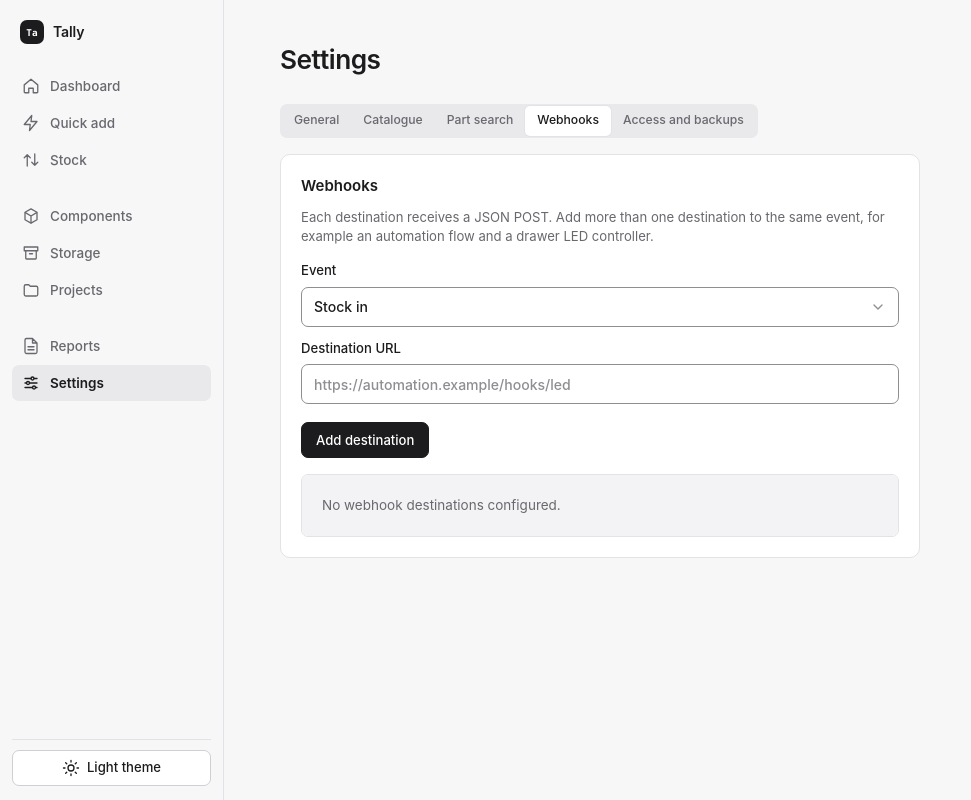
After one commit to alankey-dev/tally, a Flask app: page /settings/webhooks in a window 1280 px wide. The commit adds this page. Shown: the whole page, without its empty margins (0-971 px from the left). Run offline with Flask 3, Linux system fonts and the light colour scheme; data comes from the database, SQL or seed files in the repository; data that the repository does not hold is empty.

Commit message:
Split settings into section pages
Co-Authored-By: Claude Sonnet 5.5 <noreply@anthropic.com>
Claude-Session: https://claude.ai/code/session_01SAVytd6uHFDdTLGzdAd3AH

```diff
--- a/app/main.py
+++ b/app/main.py
@@ -786,13 +786,26 @@ def export_rows(rows, columns, filename, format, title):
     pdf.save(); output.seek(0)
     return send_file(output, mimetype="application/pdf", as_attachment=True, download_name=f"{filename}.pdf")
 
+SETTINGS_SECTIONS = {"general": "General", "catalogue": "Catalogue", "providers": "Part search", "webhooks": "Webhooks", "security": "Access and backups"}
+
 @app.route("/settings")
-def settings():
-    flags = {flag: enabled(flag) for flag in ("images", "add_components", "edit_components", "exports")}
-    webhooks = db().execute("SELECT * FROM webhooks ORDER BY event, id").fetchall()
-    catalogue_count = db().execute("SELECT COUNT(*) FROM catalogue").fetchone()[0]
-    source = db().execute("SELECT value FROM settings WHERE key='catalogue.url'").fetchone()
-    return render_template("settings.html", webhooks=webhooks, flags=flags, auth_enabled=auth_enabled(), catalogue_count=catalogue_count, catalogue_url=source["value"] if source else "", providers=part_providers.PROVIDERS, provider_configs=provider_configs(), is_configured=part_providers.is_configured)
+@app.route("/settings/<section>")
+def settings(section="general"):
+    if section not in SETTINGS_SECTIONS:
+        abort(404)
+    context = dict(section=section, sections=SETTINGS_SECTIONS)
+    if section == "general":
+        context["flags"] = {flag: enabled(flag) for flag in ("images", "add_components", "edit_components", "exports")}
+    elif section == "webhooks":
+        context["webhooks"] = db().execute("SELECT * FROM webhooks ORDER BY event, id").fetchall()
+    elif section == "catalogue":
+        source = db().execute("SELECT value FROM settings WHERE key='catalogue.url'").fetchone()
+        context.update(catalogue_count=db().execute("SELECT COUNT(*) FROM catalogue").fetchone()[0], catalogue_url=source["value"] if source else "")
+    elif section == "providers":
+        context.update(providers=part_providers.PROVIDERS, provider_configs=provider_configs(), is_configured=part_providers.is_configured)
+    elif section == "security":
+        context["auth_enabled"] = auth_enabled()
+    return render_template("settings.html", **context)
 
 @app.route("/settings/catalogue", methods=["POST"])
 def import_catalogue():
@@ -811,14 +824,14 @@ def import_catalogue():
             raise ValueError("Choose a catalogue file or enter a URL.")
     except ValueError as error:
         flash(str(error), "error")
-        return redirect(url_for("settings"))
+        return redirect(url_for("settings", section="catalogue"))
     conn = db()
     with conn:
         save_catalogue(conn, entries, replace=bool(request.form.get("replace")))
         if url and not (upload and upload.filename):
             conn.execute("INSERT INTO settings(key, value) VALUES ('catalogue.url', ?) ON CONFLICT(key) DO UPDATE SET value=excluded.value", (url,))
     flash(f"Catalogue updated with {len(entries)} item{'s' if len(entries) != 1 else ''}.", "success")
-    return redirect(url_for("settings"))
+    return redirect(url_for("settings", section="catalogue"))
 
 @app.route("/settings/catalogue.json")
 def export_catalogue():
@@ -842,7 +855,7 @@ def update_provider(provider_id):
             elif request.form.get(f"clear_{key}"):
                 set_setting(f"provider.{provider_id}.{key}", "")
     flash(f"{provider['name']} settings saved.", "success")
-    return redirect(url_for("settings"))
+    return redirect(url_for("settings", section="providers"))
 
 @app.route("/settings/webhooks", methods=["POST"])
 def add_webhook():
@@ -853,13 +866,13 @@ def add_webhook():
     else:
         db().execute("INSERT INTO webhooks(event, destination_url, created_at) VALUES (?, ?, ?)", (event, destination_url, datetime.now(timezone.utc).isoformat())); db().commit()
         flash("Webhook destination added.", "success")
-    return redirect(url_for("settings"))
+    return redirect(url_for("settings", section="webhooks"))
 
 @app.route("/settings/webhooks/<int:webhook_id>/delete", methods=["POST"])
 def delete_webhook(webhook_id):
     db().execute("DELETE FROM webhooks WHERE id=?", (webhook_id,)); db().commit()
     flash("Webhook destination removed.", "success")
-    return redirect(url_for("settings"))
+    return redirect(url_for("settings", section="webhooks"))
 
 @app.route("/settings/features", methods=["POST"])
 def update_features():
@@ -878,7 +891,7 @@ def update_access_password():
         set_setting("access.password_hash", password_hash)
         session["access_unlocked"] = access_token(password_hash)
         db().commit(); flash("Access password saved.", "success")
-    return redirect(url_for("settings"))
+    return redirect(url_for("settings", section="security"))
 
 @app.route("/settings/auth", methods=["POST"])
 def update_auth():
@@ -892,7 +905,7 @@ def update_auth():
             session.pop("access_unlocked", None)
         db().commit()
         flash("Authentication enabled." if should_enable else "Authentication disabled.", "success")
-    return redirect(url_for("settings"))
+    return redirect(url_for("settings", section="security"))
 
 @app.route("/settings/backup")
 def download_backup():
--- a/static/app.css
+++ b/static/app.css
@@ -413,6 +413,8 @@ td .inline-qty { justify-content: flex-end; }
 .report-card p { color: var(--text-2); font-size: .875rem; }
 .report-card .button-group { flex: 0 0 auto; }
 .button-group { display: flex; flex-wrap: wrap; gap: 8px; }
+.settings-nav { margin-bottom: 16px; overflow-x: auto; }
+.settings-page { max-width: 640px; }
 .settings-grid { display: grid; grid-template-columns: repeat(2, minmax(0, 1fr)); gap: 16px; align-items: start; }
 .settings-grid h2 { margin-bottom: 2px; }
 .settings-grid h2 + .copy { margin-bottom: 14px; }
--- a/templates/settings.html
+++ b/templates/settings.html
@@ -1,6 +1,6 @@
 {% extends 'base.html' %}
 {% from '_macros.html' import icon %}
-{% block title %}Settings · Tally{% endblock %}
+{% block title %}{{sections[section]}} · Settings · Tally{% endblock %}
 {% block content %}
 <section class="page-head">
   <div>
@@ -8,108 +8,15 @@
   </div>
 </section>
 
-<section class="settings-grid">
-  <div class="stack">
-    <div class="card">
-      <h2>Webhooks</h2>
-      <p class="copy">Each destination receives a JSON POST. Add more than one destination to the same event, for example an automation flow and a drawer LED controller.</p>
-      <form method="post" action="{{url_for('add_webhook')}}" class="webhook-form">
-        <label>Event<select name="event">
-          <option value="stock.in">Stock in</option>
-          <option value="stock.out">Stock out</option>
-          <option value="stock.returned">Return</option>
-          <option value="stock.lost">Lost / damaged</option>
-          <option value="project.built">Project built</option>
-        </select></label>
-        <label>Destination URL<input name="destination_url" type="url" required placeholder="https://automation.example/hooks/led"></label>
-        <button class="button primary">Add destination</button>
-      </form>
-      <div class="webhook-list">
-        {% for webhook in webhooks %}
-        <div>
-          <span><strong>{{webhook['event']}}</strong><small>{{webhook['destination_url']}}</small></span>
-          <form method="post" action="{{url_for('delete_webhook', webhook_id=webhook['id'])}}"><button class="button small quiet danger">Remove</button></form>
-        </div>
-        {% else %}
-        <div class="empty">No webhook destinations configured.</div>
-        {% endfor %}
-      </div>
-    </div>
+<nav class="settings-nav" aria-label="Settings sections">
+  <div class="segmented">
+    {% for key, label in sections.items() %}
+    <a href="{{url_for('settings', section=None if key == 'general' else key)}}"{% if key == section %} aria-current="true"{% endif %}>{{label}}</a>
+    {% endfor %}
+  </div>
+</nav>
 
-    <div class="card">
-      <h2>Quick add catalogue</h2>
-      <p class="copy">{{catalogue_count}} known part{{'s' if catalogue_count != 1}} with prefilled details. Import a JSON or CSV file, or a URL such as a raw GitHub file, to add to or update them by name.</p>
-      <form method="post" action="{{url_for('import_catalogue')}}" enctype="multipart/form-data" class="password-form">
-        <label>Catalogue file<input name="file" type="file" accept=".json,.csv,application/json,text/csv"></label>
-        <label>Or catalogue URL<input name="url" type="url" value="{{catalogue_url}}" placeholder="https://example.com/catalogue.json"></label>
-        <label class="check"><input name="replace" type="checkbox"> Replace the whole catalogue</label>
-        <button class="button primary">{{'Refresh catalogue' if catalogue_url else 'Import catalogue'}}</button>
-      </form>
-      <hr>
-      <a class="button" href="{{url_for('export_catalogue')}}">{{ icon('download') }}Download catalogue</a>
-    </div>
-
-    <div class="card">
-      <h2>Part search providers</h2>
-      <p class="copy">Quick add can look up parts that are not in your catalogue. Switch on the providers you want to search.</p>
-      {% for id, provider in providers.items() %}
-      <form method="post" action="{{url_for('update_provider', provider_id=id)}}" class="password-form">
-        <h3>{{provider['name']}}</h3>
-        <p class="copy">{{provider['description']}}</p>
-        {% for key, label, secret in provider['fields'] %}
-        <label>{{label}}<input name="{{key}}" type="{{'password' if secret else 'text'}}" autocomplete="off" placeholder="{{'Saved. Leave blank to keep it' if secret and provider_configs[id][key] else ''}}"></label>
-        {% if secret and provider_configs[id][key] %}<label class="check"><input name="clear_{{key}}" type="checkbox"> Remove the saved {{label|lower}}</label>{% endif %}
-        {% endfor %}
-        <label class="check"><input name="enabled" type="checkbox"{% if provider_configs[id]['enabled'] %} checked{% endif %}> Search {{provider['name']}}</label>
-        {% if provider_configs[id]['enabled'] and not is_configured(id, provider_configs[id]) %}<p class="copy">Add the details above before this provider is searched.</p>{% endif %}
-        <button class="button primary">Save {{provider['name']}}</button>
-      </form>
-      {% if not loop.last %}<hr>{% endif %}
-      {% endfor %}
-    </div>
-
-    <div class="card">
-      <h2>Appearance</h2>
-      <p class="copy">Your choice is stored on this device only.</p>
-      <div class="theme-options" role="group" aria-label="Theme">
-        <button type="button" class="button" data-theme-choice="system">Match system</button>
-        <button type="button" class="button" data-theme-choice="light">{{ icon('sun') }}Light</button>
-        <button type="button" class="button" data-theme-choice="dark">{{ icon('moon') }}Dark</button>
-      </div>
-    </div>
-  </div>
-
-  <div class="stack">
-    <div class="card">
-      <h2>Features</h2>
-      <p class="copy">Switch off what this workspace does not need.</p>
-      <form method="post" action="{{url_for('update_features')}}" class="feature-form">
-        {% for key, label in [('images', 'Display and upload images'), ('add_components', 'Add components'), ('edit_components', 'Edit components'), ('exports', 'Export CSV and PDF')] %}
-        <label class="check"><input name="{{key}}" type="checkbox"{% if flags[key] %} checked{% endif %}> {{label}}</label>
-        {% endfor %}
-        <button class="button primary">Save feature settings</button>
-      </form>
-    </div>
-
-    <div class="card">
-      <h2>Access</h2>
-      <p class="copy">Sign-in is currently <strong>{{'required' if auth_enabled else 'off'}}</strong>. Set a password first, then require it.</p>
-      <form method="post" action="{{url_for('update_access_password')}}" class="password-form">
-        <label>Access password<input name="password" type="password" minlength="10" required autocomplete="new-password" placeholder="At least 10 characters"></label>
-        <button class="button">Save password</button>
-      </form>
-      <hr>
-      <form method="post" action="{{url_for('update_auth')}}" class="feature-form">
-        <label class="check"><input name="auth_enabled" type="checkbox"{% if auth_enabled %} checked{% endif %}> Require sign-in to use Tally</label>
-        <button class="button {{'primary' if not auth_enabled}}">{{'Save access setting' if auth_enabled else 'Require sign-in'}}</button>
-      </form>
-    </div>
-
-    <div class="card">
-      <h2>Backups</h2>
-      <p class="copy">Download a SQLite backup before migrations or maintenance.</p>
-      <a class="button" href="{{url_for('download_backup')}}">{{ icon('download') }}Download backup</a>
-    </div>
-  </div>
+<section class="settings-page stack">
+  {% include 'settings/' ~ section ~ '.html' %}
 </section>
 {% endblock %}
--- /dev/null
+++ b/templates/settings/webhooks.html
@@ -0,0 +1,25 @@
+<div class="card">
+  <h2>Webhooks</h2>
+  <p class="copy">Each destination receives a JSON POST. Add more than one destination to the same event, for example an automation flow and a drawer LED controller.</p>
+  <form method="post" action="{{url_for('add_webhook')}}" class="webhook-form">
+    <label>Event<select name="event">
+      <option value="stock.in">Stock in</option>
+      <option value="stock.out">Stock out</option>
+      <option value="stock.returned">Return</option>
+      <option value="stock.lost">Lost / damaged</option>
+      <option value="project.built">Project built</option>
+    </select></label>
+    <label>Destination URL<input name="destination_url" type="url" required placeholder="https://automation.example/hooks/led"></label>
+    <button class="button primary">Add destination</button>
+  </form>
+  <div class="webhook-list">
+    {% for webhook in webhooks %}
+    <div>
+      <span><strong>{{webhook['event']}}</strong><small>{{webhook['destination_url']}}</small></span>
+      <form method="post" action="{{url_for('delete_webhook', webhook_id=webhook['id'])}}"><button class="button small quiet danger">Remove</button></form>
+    </div>
+    {% else %}
+    <div class="empty">No webhook destinations configured.</div>
+    {% endfor %}
+  </div>
+</div>
```
Also changed, not shown: templates/settings/catalogue.html (added, +12 -0 lines), templates/settings/general.html (added, +20 -0 lines), templates/settings/providers.html (added, +18 -0 lines), templates/settings/security.html (added, +19 -0 lines), tests/test_quick_add.py (+31 -3 lines).
